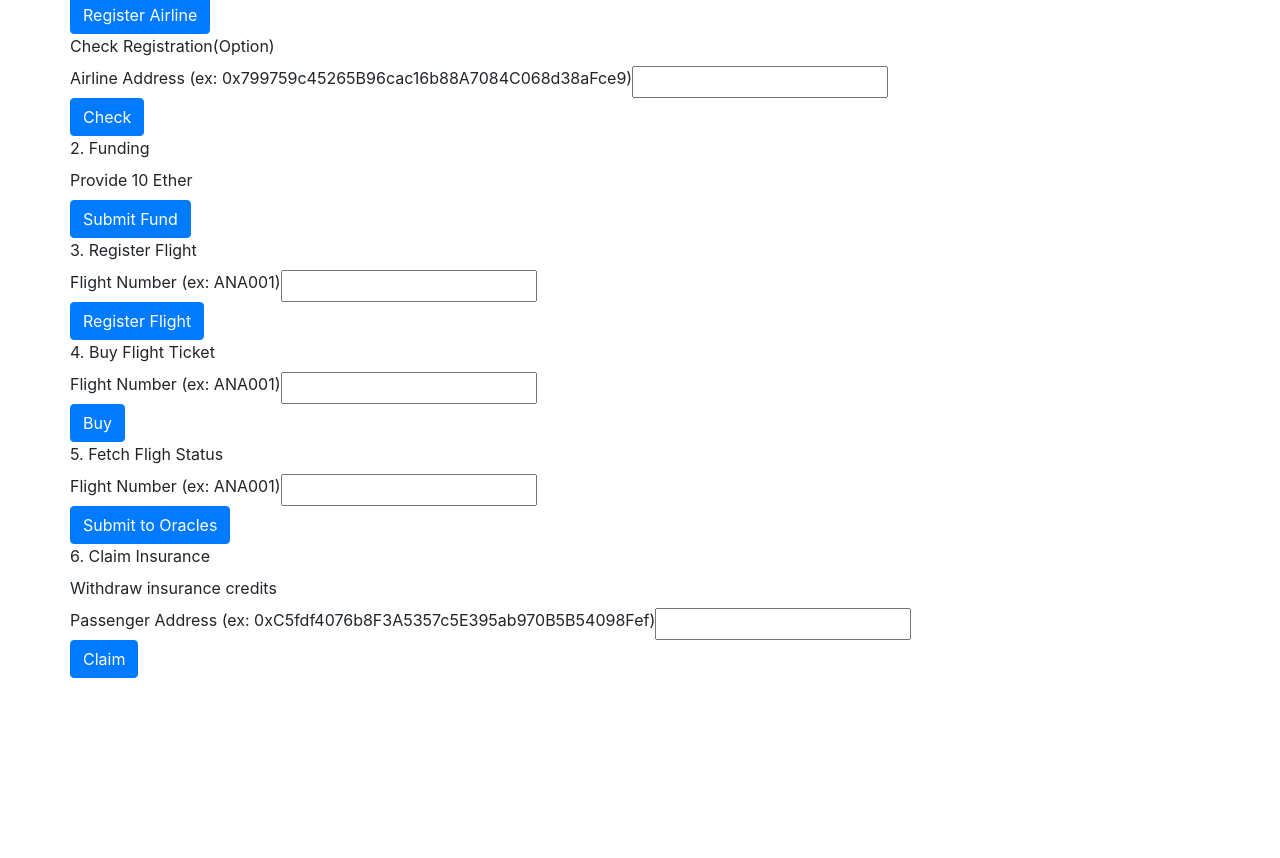
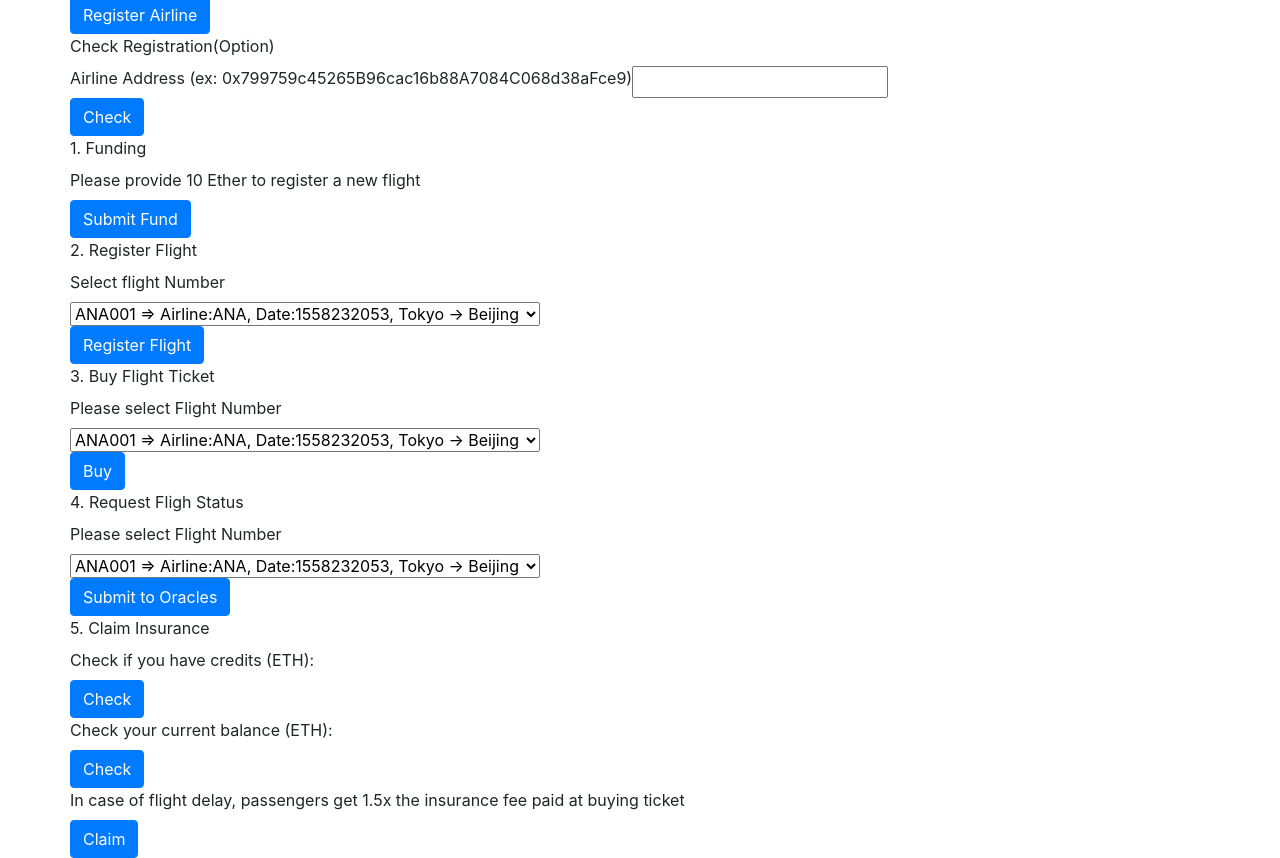
Before and after one commit to kazpot/udacity-flightsurety, a website: page src/dapp/index.html in a window 1280 px wide. Shown: the part 68-926 px from the top of the page. Before the commit the page ends 800 px from the top, so only its background shows below. Drawn offline with nearby package versions, Linux system fonts and the light colour scheme.

Commit message:
Fix frontend

```diff
--- a/src/dapp/index.html
+++ b/src/dapp/index.html
@@ -23,7 +23,7 @@
         <div id="display-wrapper" class="top-20"></div>
 
         <div class="row top-20">
-            <label class="form">1. Register Airline</label>
+            <label class="form">Register Other Airline (Option)</label>
         </div>
         <div class="row top-20">
             <label for="airline-address">Airline Address (ex: 0x799759c45265B96cac16b88A7084C068d38aFce9)</label>
@@ -45,57 +45,83 @@
         </div>
 
         <div class="row top-20">
-            <label class="form">2. Funding</label>
+            <label class="form">1. Funding</label>
         </div>
         <div class="row top-20">
-            <label>Provide 10 Ether</label>
+            <label>Please provide 10 Ether to register a new flight</label>
         </div>
         <div class="row top-20">
             <btn class="btn btn-primary" id="submit-fund">Submit Fund</btn>
         </div>
 
         <div class="row top-20">
-            <label class="form">3. Register Flight</label>
+            <label class="form">2. Register Flight</label>
         </div>
         <div class="row top-20">
-            <label for="flight">Flight Number (ex: ANA001)</label>
-            <input type="text" id="flight">
+            <label for="flight">Select flight Number</label>
+        </div>
+        <div class="row top-20">
+            <select id="flight-select" class="selectpicker">
+              <option value="ANA001">ANA001 => Airline:ANA, Date:1558232053, Tokyo -> Beijing </option>
+              <option value="ANA002">ANA002 => Airline:ANA, Date:1558232053, Tokyo -> Soul </option>
+              <option value="ANA003">ANA003 => Airline:ANA, Date:1558232053, Tokyo -> Macau </option>
+            </select>
         </div>
         <div class="row top-20">
            <btn class="btn btn-primary" id="register-flight">Register Flight</btn>
         </div>
 
         <div class="row top-20">
-            <label class="form">4. Buy Flight Ticket</label>
+            <label class="form">3. Buy Flight Ticket</label>
         </div>
         <div class="row top-20">
-            <label for="flight-ticket">Flight Number (ex: ANA001)</label>
-            <input type="text" id="flight-ticket">
+            <label for="flight-ticket">Please select Flight Number</label>
+        </div>
+        <div class="row top-20">
+            <select id="flight-select" class="selectpicker">
+              <option value="ANA001">ANA001 => Airline:ANA, Date:1558232053, Tokyo -> Beijing </option>
+              <option value="ANA002">ANA002 => Airline:ANA, Date:1558232053, Tokyo -> Soul </option>
+              <option value="ANA003">ANA003 => Airline:ANA, Date:1558232053, Tokyo -> Macau </option>
+            </select>
         </div>
         <div class="row top-20">
            <btn class="btn btn-primary" id="buy-flight">Buy</btn>
         </div>
 
         <div class="row top-20">
-            <label class="form">5. Fetch Fligh Status</label>
+            <label class="form">4. Request Fligh Status</label>
         </div>
         <div class="row top-20">
-            <label for="flight-number">Flight Number (ex: ANA001)</label>
-            <input type="text" id="flight-number">
+            <label for="flight-number">Please select Flight Number</label>
+        </div>
+        <div class="row top-20">
+            <select id="flight-select" class="selectpicker">
+              <option value="ANA001">ANA001 => Airline:ANA, Date:1558232053, Tokyo -> Beijing </option>
+              <option value="ANA002">ANA002 => Airline:ANA, Date:1558232053, Tokyo -> Soul </option>
+              <option value="ANA003">ANA003 => Airline:ANA, Date:1558232053, Tokyo -> Macau </option>
+            </select>
         </div>
         <div class="row top-20">
            <btn class="btn btn-primary" id="submit-oracle">Submit to Oracles</btn>
         </div>
 
         <div class="row top-20">
-            <label class="form">6. Claim Insurance</label>
+            <label class="form">5. Claim Insurance</label>
         </div>
         <div class="row top-20">
-            <label for="claim">Withdraw insurance credits</label>
+            <label for="claim">Check if you have credits (ETH)</label>:<label id="credit-value"></label>
         </div>
         <div class="row top-20">
-            <label for="claim-address">Passenger Address (ex: 0xC5fdf4076b8F3A5357c5E395ab970B5B54098Fef)</label>
-            <input type="text" id="claim-address">
+           <btn class="btn btn-primary" id="check-credit">Check</btn>
+        </div>
+        <div class="row top-20">
+            <label for="claim">Check your current balance (ETH)</label>:<label id="balance-value"></label>
+        </div>
+       <div class="row top-20">
+           <btn class="btn btn-primary" id="check-balance">Check</btn>
+        </div>
+        <div class="row top-20">
+            <label for="claim">In case of flight delay, passengers get 1.5x the insurance fee paid at buying ticket</label>
         </div>
         <div class="row top-20">
            <btn class="btn btn-primary" id="claim">Claim</btn>
--- a/src/server/server.js
+++ b/src/server/server.js
@@ -131,8 +131,8 @@ const Server = {
 
     submitResponses: async (airline, flight, timestamp) => {
          let accounts = await web3.eth.getAccounts();
-         let statusCode = (Math.floor(Math.random() * 5) + 1) * 10;
-         //let statusCode = 20;
+         //let statusCode = (Math.floor(Math.random() * 5) + 1) * 10;
+         let statusCode = 20;
          accounts.forEach(async account => {
              let oracleIndexes = await flightSuretyApp.methods.getMyIndexes().call({from:account});
              oracleIndexes.forEach(async index => {
```
Also changed, not shown: src/dapp/contract.js (+16 -0 lines), src/dapp/index.js (+21 -8 lines), 2 other files.
